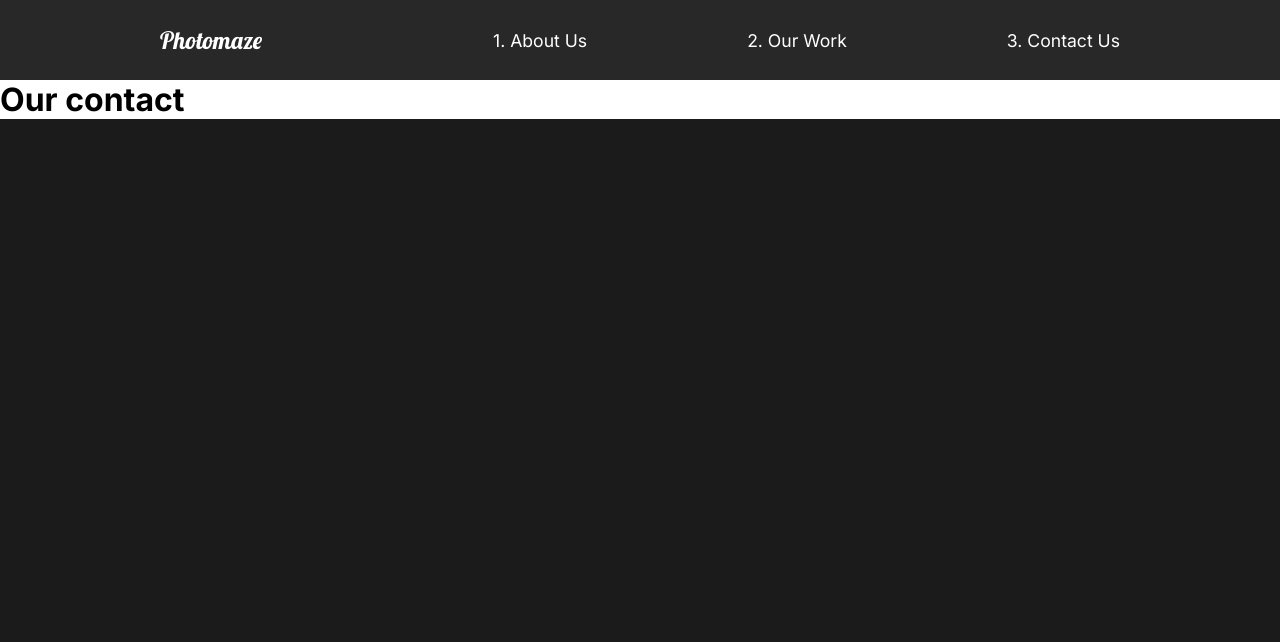
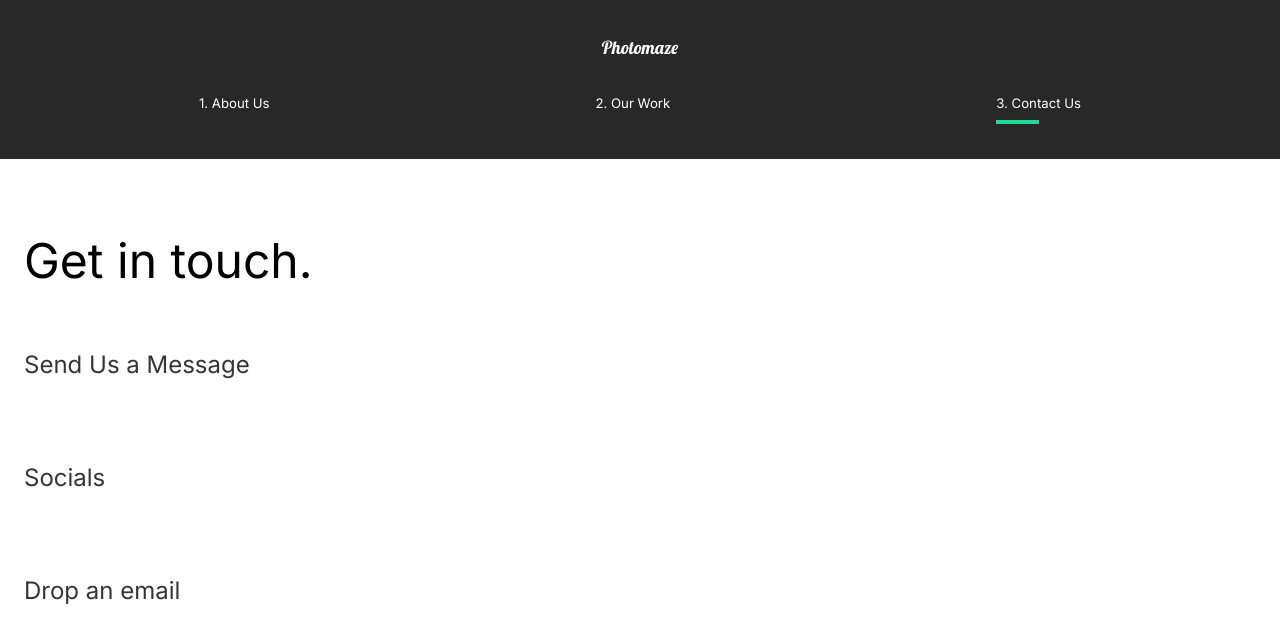
Before and after one commit to YasinAdan/photomaze, a React (Create React App) app: page /contact in a window 1280 px wide. Shown: the top 642 px of the page. Built offline with nearby package versions, Linux system fonts and the light colour scheme.

Commit message:
more animations

```diff
--- a/src/animation.js
+++ b/src/animation.js
@@ -28,8 +28,8 @@
   show: {
     y: 0,
     transition: {
-      duration: 0.75,
-      staggerChildren: 0.5,
+      duration: 0.85,
+      staggerChildren: 0.25,
       ease: "easeOut",
     },
   },
--- a/src/components/GlobalStyle.js
+++ b/src/components/GlobalStyle.js
@@ -7,6 +7,12 @@
         padding: 0;
         box-sizing: border-box;
     }
+
+    html {
+        @media (max-width: 1700px) {
+            font-size: 75%;
+    }
+}
 
     body {
         background: #1b1b1b;
--- a/src/components/NavSection.jsx
+++ b/src/components/NavSection.jsx
@@ -1,22 +1,43 @@
 import React from "react";
 import styled from "styled-components";
 import { Link } from "react-router-dom";
+import { motion } from "framer-motion";
+import { useLocation } from "react-router-dom";
 
 const Nav = () => {
+  const { pathname } = useLocation();
+
   return (
     <StyledNav>
       <h1>
-        <Link to='/' id='logo'>Photomaze</Link>
+        <Link to="/" id="logo">
+          Photomaze
+        </Link>
       </h1>
       <ul>
         <li>
-        <Link to='/'>1. About Us</Link>
+          <Link to="/">1. About Us</Link>
+          <Line
+            transition={{ duration: 0.75 }}
+            initial={{ width: "0%" }}
+            animate={{ width: pathname === "/" ? "50%" : "0%" }}
+          />
         </li>
         <li>
-          <Link to='/work'>2. Our Work</Link>
+          <Link to="/work">2. Our Work</Link>
+          <Line
+            transition={{ duration: 0.75 }}
+            initial={{ width: "0%" }}
+            animate={{ width: pathname === "/work" ? "50%" : "0%" }}
+          />
         </li>
         <li>
-        <Link to='/contact'>3. Contact Us</Link>
+          <Link to="/contact">3. Contact Us</Link>
+          <Line
+            transition={{ duration: 0.75 }}
+            initial={{ width: "0%" }}
+            animate={{ width: pathname === "/contact" ? "50%" : "0%" }}
+          />
         </li>
       </ul>
     </StyledNav>
@@ -31,6 +52,29 @@
   align-items: center;
   padding: 1rem 10rem;
   background-color: #282828;
+  position: sticky;
+  top: 0;
+  z-index: 10;
+
+  @media (max-width: 1300px) {
+    flex-direction: column;
+    padding: 2rem 1rem;
+
+    #logo {
+      display: inline-block;
+      margin: 1rem;
+    }
+
+    ul {
+      padding: 2rem;
+      justify-content: space-around;
+      width: 100%;
+
+      li {
+        padding: 0;
+      }
+    }
+  }
 
   a {
     color: white;
@@ -52,4 +96,16 @@
   }
 `;
 
+const Line = styled(motion.div)`
+  height: 0.3rem;
+  background: #23d997;
+  width: 5%;
+  position: absolute;
+  bottom: -80%;
+  left: 60%;
+  @media (max-width: 1300px) {
+    left: 0%;
+  }
+`;
+
 export default Nav;
--- /dev/null
+++ b/src/components/ScrollTop.js
@@ -0,0 +1,13 @@
+import React, {useEffect} from 'react';
+import {useLocation}from 'react-router-dom';
+
+const ScrollTop = () => {
+    const {pathname} = useLocation();
+    useEffect(() => {
+        window.scrollTo(0, 0);
+    }, [pathname]);
+
+    return null;
+}
+
+export default ScrollTop;
--- a/src/components/aboutSection.jsx
+++ b/src/components/aboutSection.jsx
@@ -27,8 +27,8 @@
           </Hide>
         </motion.div>
         <motion.p variants={fade}>
-          Contact us for any photography or videography ideas you have, we have
-          proffesionals with amazing skills.
+          Contact us for any photography or videography ideas that you have. We
+          have professionals with amazing skills to help you achieve it.
         </motion.p>
         <motion.button variants={fade}>Contact Us</motion.button>
       </Description>
--- a/src/components/faqSection.jsx
+++ b/src/components/faqSection.jsx
@@ -2,17 +2,15 @@
 import styled from "styled-components";
 import { LayoutGroup } from "framer-motion";
 import Toggle from "./Toggle";
-import useScroll from "./useScroll";
-import { scrollReveal } from "../animation";
 import { motion } from "framer-motion";
 
 import { About } from "../styles";
 
 const FaqSection = () => {
-  const [ref, controls] = useScroll();
+
   return (
-    <Faq ref={ref} animate={controls}>
-      <motion.div variants={scrollReveal}>
+    <Faq>
+      <motion.div>
         <h2>
           Any Questions <span>FAQ</span>
         </h2>
--- a/src/components/useScroll.jsx
+++ b/src/components/useScroll.jsx
@@ -4,7 +4,7 @@
 
 export default function useScroll() {
   const controls = useAnimation();
-  const [ref, view] = useInView({ threshold: 0.3 });
+  const [ref, view] = useInView({ threshold: 0.25 });
 
   useEffect(() => {
     if (view) {
--- a/src/pages/about.jsx
+++ b/src/pages/about.jsx
@@ -6,8 +6,7 @@
 import { Progress } from '../styles';
 import { pageAnimation } from '../animation';
 import { motion, useScroll } from 'framer-motion';
-
-
+import ScrollTop from '../components/ScrollTop';
 
 const AboutPage =  () => {
     const { scrollYProgress } = useScroll();
@@ -17,6 +16,7 @@
         <Services />
         <FaqSection />
         <Progress as={motion.div} style={{scaleX: scrollYProgress}}/>
+        <ScrollTop  />
     </motion.div>
     )
 }
--- a/src/pages/contact.jsx
+++ b/src/pages/contact.jsx
@@ -1,13 +1,91 @@
-import React from 'react';
-import { pageAnimation } from '../animation';
-import { motion, useScroll } from 'framer-motion';
+import React from "react";
+import { pageAnimation, titleAnimation } from "../animation";
+import { motion, useScroll } from "framer-motion";
+import styled from "styled-components";
+import ScrollTop from "../components/ScrollTop";
 
 function Contact() {
   return (
-    <motion.div variants={pageAnimation} initial='hidden' animate='show' exit='exit' style={{background: "#fff"}}>
-    <h1>Our contact</h1>
-    </motion.div>
-  )
+    <ContactStyle
+      variants={pageAnimation}
+      initial="hidden"
+      animate="show"
+      exit="exit"
+      style={{ background: "#fff" }}
+    >
+      <Title>
+        <Hide>
+          <motion.h2 variants={titleAnimation}>Get in touch.</motion.h2>
+        </Hide>
+      </Title>
+      <Hide>
+        <Social variants={titleAnimation}>
+          <Circle />
+          <h2>Send Us a Message</h2>
+        </Social>
+      </Hide>
+      <Hide>
+        <Social variants={titleAnimation}>
+          <Circle />
+          <h2>Socials</h2>
+        </Social>
+      </Hide>
+      <Hide>
+        <Social variants={titleAnimation}>
+          <Circle />
+          <h2>Drop an email</h2>
+        </Social>
+      </Hide>
+      <ScrollTop />
+    </ContactStyle>
+  );
 }
 
-export default Contact
+const ContactStyle = styled(motion.div)`
+  padding: 5rem 10rem;
+  color: #353535;
+  min-height: 90vh;
+
+  @media (max-width: 1300px) {
+    padding: 2rem 2rem;
+    font-size: 0.5rem;
+  }
+`;
+
+const Title = styled.div`
+  margin-top: 4rem;
+  color: black;
+`;
+
+const Hide = styled.div`
+  overflow: hidden;
+`;
+
+const Circle = styled.div`
+  border-radius: 50%;
+  width: 3rem;
+  height: 3rem;
+  background: #353535;
+
+  @media (max-width: 1300px) {
+    display: none;
+  }
+`;
+
+const Social = styled(motion.div)`
+  display: flex;
+  align-items: center;
+  h2 {
+    margin: 2rem;
+  }
+
+  @media (max-width: 1300px) {
+    margin-top: 3rem;
+    h2 {
+      margin-left: 0;
+      font-size: 2rem;
+    }
+  }
+`;
+
+export default Contact;
--- a/src/pages/ourwork.jsx
+++ b/src/pages/ourwork.jsx
@@ -3,12 +3,13 @@
 import { Link } from "react-router-dom";
 import { pageAnimation, fade, photoAnimation, lineAnim, slider, sliderContainer } from "../animation";
 import { motion } from "framer-motion";
-import useScroll from "../components/useScroll";
+import {scrollReveal} from '../animation';
 
 // image imports
 import athlete from "../img/athlete-small.png";
 import theracer from "../img/theracer-small.png";
 import goodtimes from "../img/goodtimes-small.png";
+import ScrollTop from "../components/ScrollTop";
 
 function OurWork({ movies }) {
   return (
@@ -27,7 +28,7 @@
       <Frame4 variants={slider}></Frame4>
       </motion.div>
 
-      {movies.map((mv) => (
+      {movies.map((mv, i) => (
         <Movie key={mv.url}>
           <motion.h2 variants={fade}>{mv.title}</motion.h2>
           <motion.div className="line" variants={lineAnim}></motion.div>
@@ -42,6 +43,7 @@
           </Link>
         </Movie>
       ))}
+      <ScrollTop />
     </Work>
   );
 }
@@ -53,8 +55,12 @@
   h2 {
     padding: 1rem 0rem;
   }
+
+  @media (max-width: 1300px) {
+    padding: 2rem 2rem;
+  }
 `;
-const Movie = styled.div`
+const Movie = styled(motion.div)`
   padding-bottom: 10rem;
   .line {
     height: 0.5rem;
--- a/src/styles.js
+++ b/src/styles.js
@@ -8,6 +8,12 @@
     justify-content: space-between;
     padding: 5rem 10rem;
     color: white;
+
+    @media (max-width: 1300px) {
+        display: block;
+        text-align: center;
+        padding: 2rem 2rem;
+}
 `;
 
 export const Description = styled.div`
@@ -17,6 +23,13 @@
         font-weight: lighter;
     }
     z-index: 2;
+
+    @media (max-width: 1300px) {
+        padding: 0;
+        button {
+            margin: 2rem 0rem 5rem 0rem;
+        }
+}
 `;
 
 export const Image = styled.div`
@@ -36,10 +49,11 @@
 
 export const Progress = styled.div`
     width: 100%;
-    height: 10px;
+    height: 0.2rem;
     position: fixed;
     left: 0;
     top: 95%;
     right:0;
     background-color: #ff0055;
+    z-index: 100;
 `;
```
Also changed, not shown: src/components/servicesSection.jsx (+25 -27 lines).
